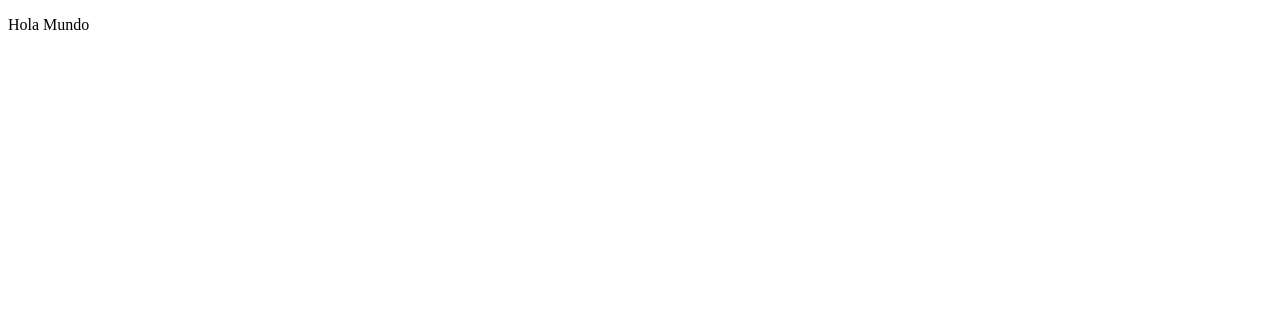
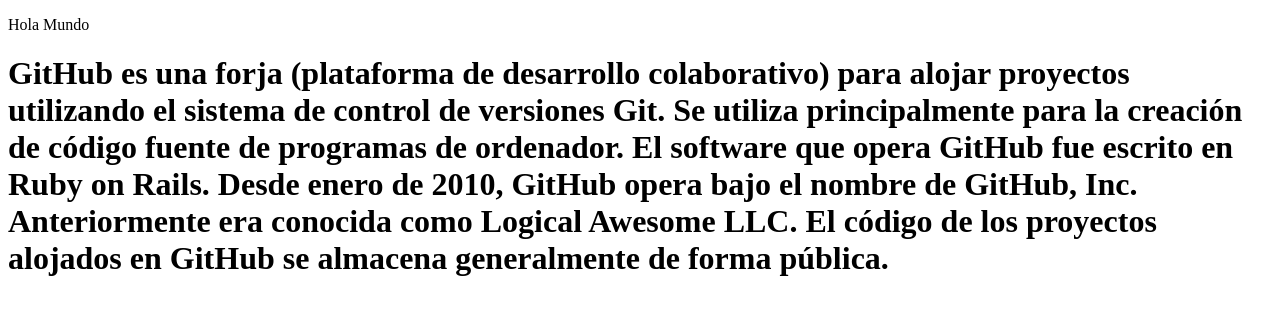
Before and after one commit to sergioorr/flujo-de-trabajo-, a plain HTML site: page index.html in a window 1280 px wide. Drawn offline with Linux system fonts and the light colour scheme.

Commit message:
insercion de parrafo

```diff
--- a/index.html
+++ b/index.html
@@ -8,5 +8,6 @@
 </head>
 <body>
     <p>Hola Mundo</p>
+    <h1>GitHub es una forja (plataforma de desarrollo colaborativo) para alojar proyectos utilizando el sistema de control de versiones Git. Se utiliza principalmente para la creación de código fuente de programas de ordenador. El software que opera GitHub fue escrito en Ruby on Rails. Desde enero de 2010, GitHub opera bajo el nombre de GitHub, Inc. Anteriormente era conocida como Logical Awesome LLC. El código de los proyectos alojados en GitHub se almacena generalmente de forma pública.</h1>
 </body>
 </html>
```
